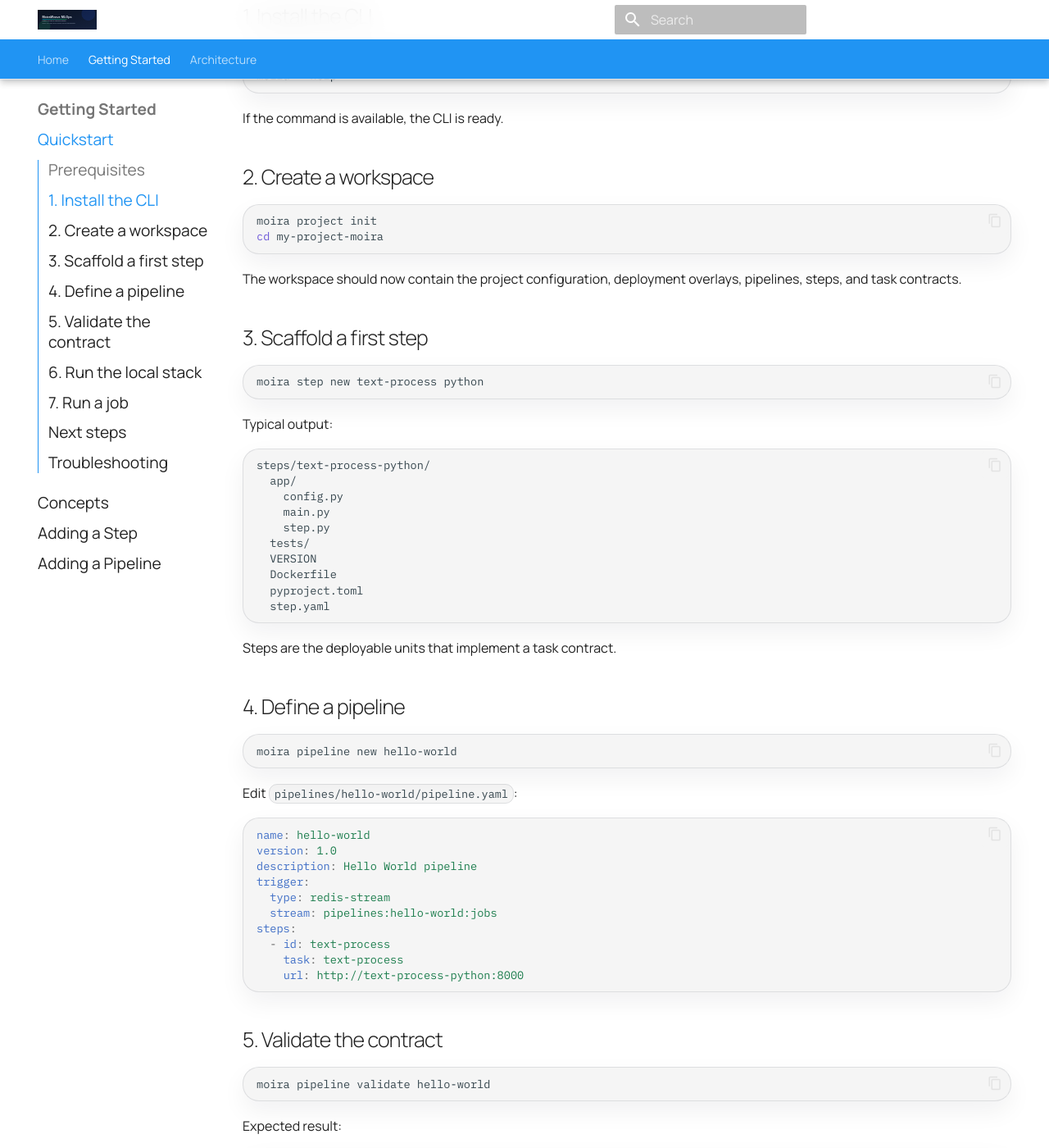
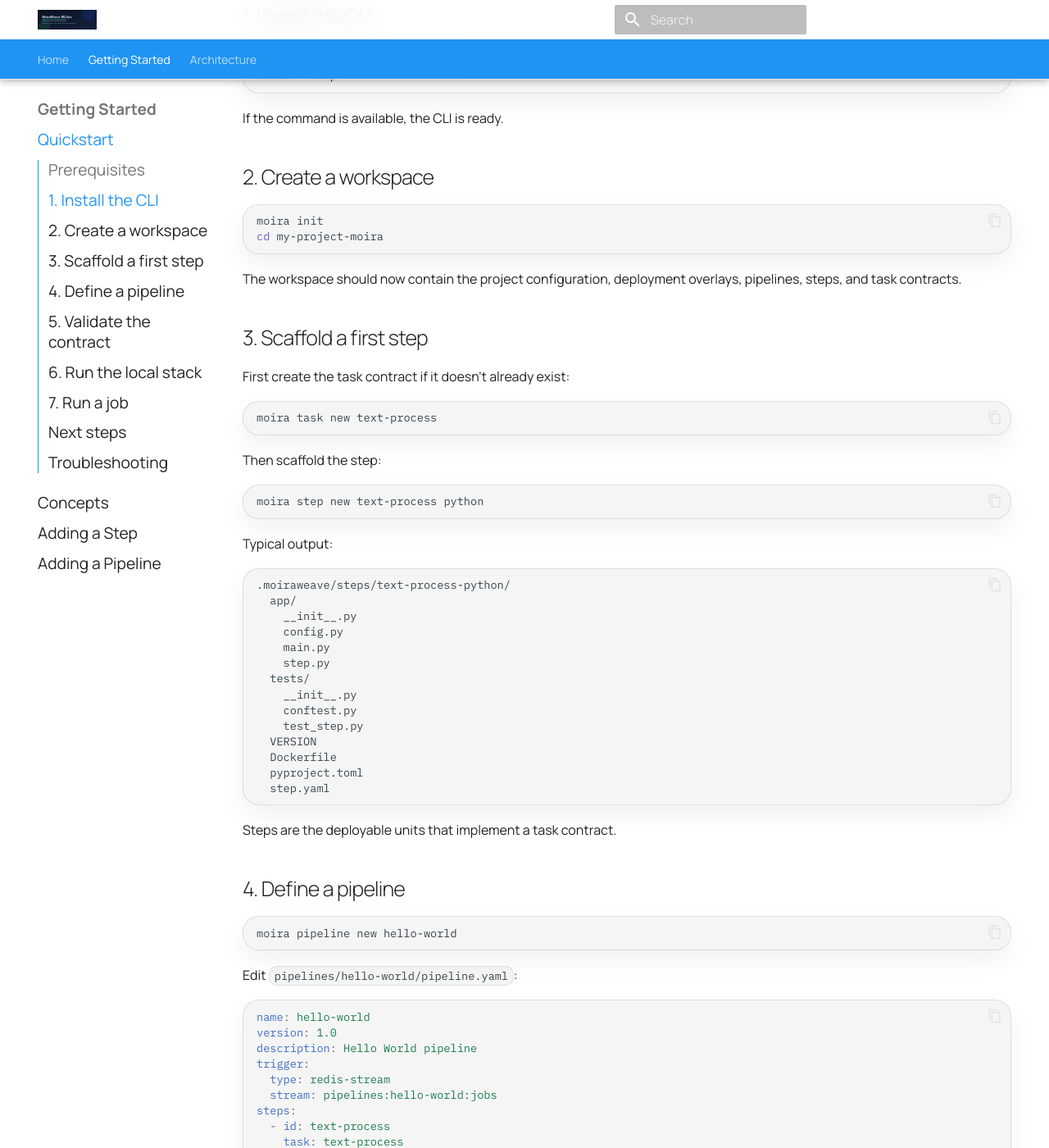
Before and after one commit to moiraweave-labs/moiraweave-docs, an MkDocs documentation site: the page built from docs/quickstart.md, in a window 1280 px wide and 1400 px high, scrolled down 522 px. Shown: the whole window at 82% size. Built offline with MkDocs 1.6.1 and Material for MkDocs 9.7.7, drawn with Linux system fonts in a browser that asks for light colours; comment, search, counter and statistics services are not loaded.

Commit message:
fix(docs): correct CLI commands and scaffold paths
- quickstart.md: replace 'moira project init' with 'moira init'
- quickstart.md: add 'moira task new' prerequisite step before step creation
- quickstart.md: correct scaffold output path to .moiraweave/steps/
- quickstart.md: show full generated tree including __init__.py,
  conftest.py and test_step.py
- adding-a-step.md: correct generated structure path to .moiraweave/steps/
- adding-a-step.md: show __init__.py, conftest.py, test_step.py in tree

````diff
--- a/docs/quickstart.md
+++ b/docs/quickstart.md
@@ -21,13 +21,21 @@ If the command is available, the CLI is ready.
 ## 2. Create a workspace
 
 ```bash
-moira project init
+moira init
 cd my-project-moira
 ```
 
 The workspace should now contain the project configuration, deployment overlays, pipelines, steps, and task contracts.
 
 ## 3. Scaffold a first step
+
+First create the task contract if it doesn't already exist:
+
+```bash
+moira task new text-process
+```
+
+Then scaffold the step:
 
 ```bash
 moira step new text-process python
@@ -36,12 +44,16 @@ moira step new text-process python
 Typical output:
 
 ```
-steps/text-process-python/
+.moiraweave/steps/text-process-python/
   app/
+    __init__.py
     config.py
     main.py
     step.py
   tests/
+    __init__.py
+    conftest.py
+    test_step.py
   VERSION
   Dockerfile
   pyproject.toml
````
Also changed, not shown: docs/adding-a-step.md (+5 -1 lines).
